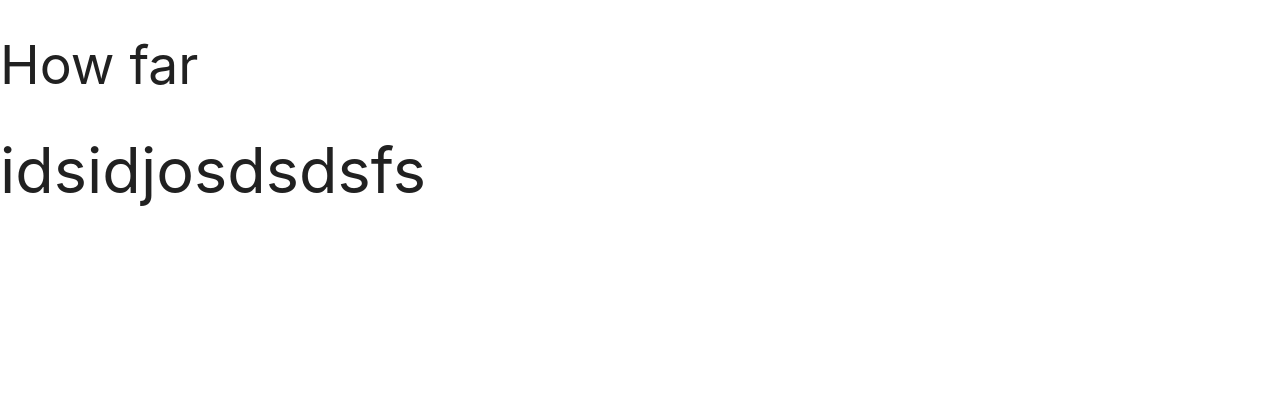
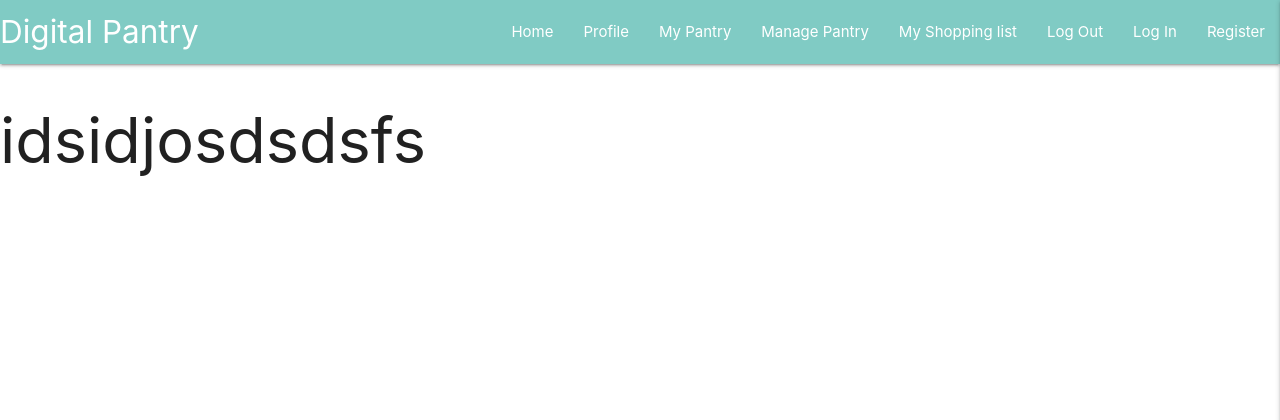
Before and after one commit to bukiedow/Digital_pantry, a Flask app: page / in a window 1280 px wide. Shown: the top 420 px of the page. Run offline with Flask 2, Linux system fonts and the light colour scheme; data that the repository does not hold is empty; some libraries are stand-ins or nearby versions.

Commit message:
Addition of sidebar and navbar using materialize

```diff
--- a/static/js/script.js
+++ b/static/js/script.js
@@ -0,0 +1,3 @@
+$(document).ready(function() {
+    $('.sidenav').sidenav({edge: 'right' });
+  });
--- a/templates/base.html
+++ b/templates/base.html
@@ -12,8 +12,39 @@
     <title>Your Items</title>
 </head>
 <body>
+<header>
+    <!--navbar-->
+    <nav class="nav-extended teal lighten-3">
+        <div class="nav-wrapper">
+            <a href="#!" class="brand-logo">Digital Pantry</a>
+            <a href="#" data-target="mobile-demo" class="sidenav-trigger right"><i class="fad fa-bars"></i></a>
+            <ul class="right hide-on-med-and-down">
+                <li><a href="{{ url_for('get_items') }}">Home</a></li>
+                <li><a href="#">Profile</a></li>
+                <li><a href="#">My Pantry</a></li>
+                <li><a href="#">Manage Pantry</a></li>
+                <li><a href="#">My Shopping list</a></li>
+                <li><a href="#">Log Out</a></li>
+                <li><a href="#">Log In</a></li>
+                <li><a href="#">Register</a></li>
+            </ul>
+        </div>
+    </nav>
 
-    <h2>How far</h2>
+    <!--Mobile part-->
+    <ul class="sidenav" id="mobile-demo">
+        <li>
+            <h4 class="center-align teal-text text-lighten 1">Digital Pantry</h4>
+        </li>
+        <li><a href="{{ url_for('get_items') }}">Home</a></li>
+        <li><a href="#">Profile</a></li>
+        <li><a href="#">My Pantry</a></li>
+        <li><a href="#">Manage Pantry</a></li>
+        <li><a href="#">My Shopping list</a></li>
+        <li><a href="#">Log Out</a></li>
+        <li><a href="#">Log In</a></li>
+        <li><a href="#">Register</a></li>
+</header>
 
 
     {% block content %}
```
